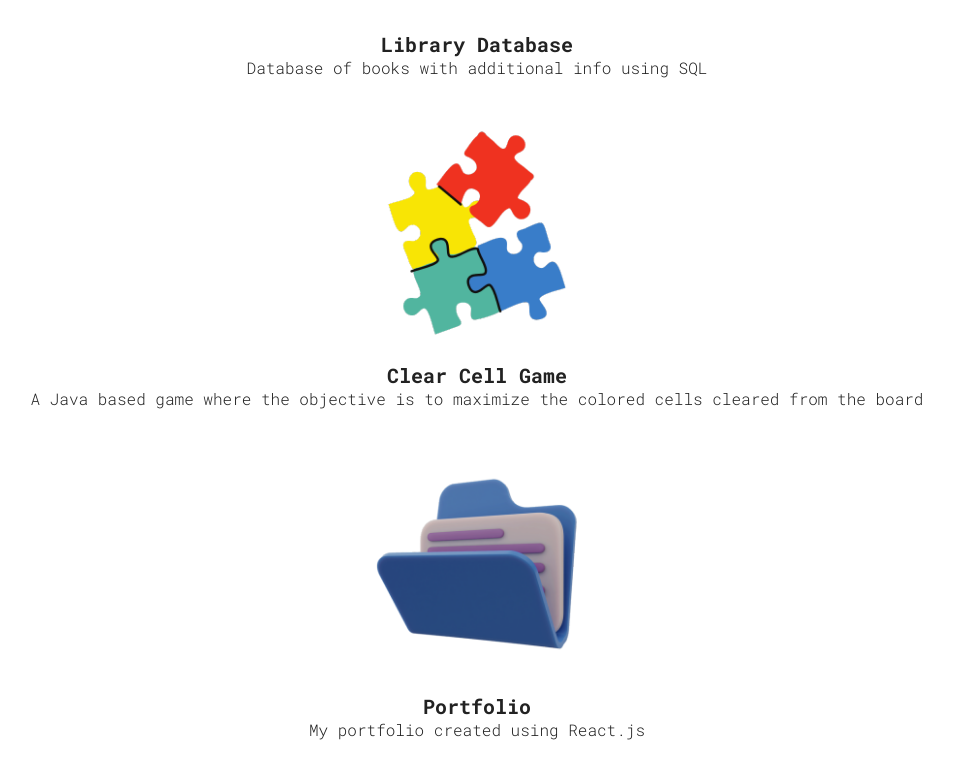
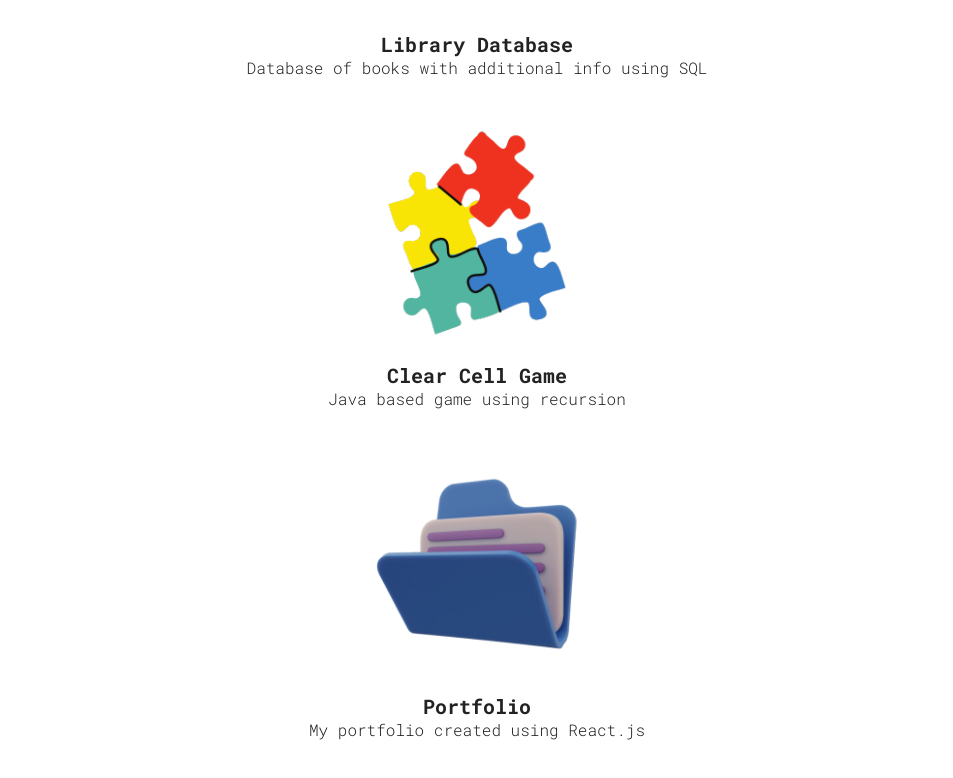
Before and after one commit to Fieraol/fieraol-portfolio, a React (Vite) app: page / in a window 1280 px wide. Shown: the part 1482-2260 px from the top of the page, without its empty margins (163-1116 px from the left). Built offline with nearby package versions, Linux system fonts and the light colour scheme.

Commit message:
Changed clear cell game p

```diff
--- a/src/components/Projects/Projects.jsx
+++ b/src/components/Projects/Projects.jsx
@@ -26,7 +26,7 @@
           src={clearcellgame}
           link="https://github.com/Fieraol/ClearCellGame"
           h3="Clear Cell Game"
-          p="A Java based game where the objective is to maximize the colored cells cleared from the board"
+          p="Java based game using recursion"
         />
         <ProjectCard
           src={portfolio}
```
